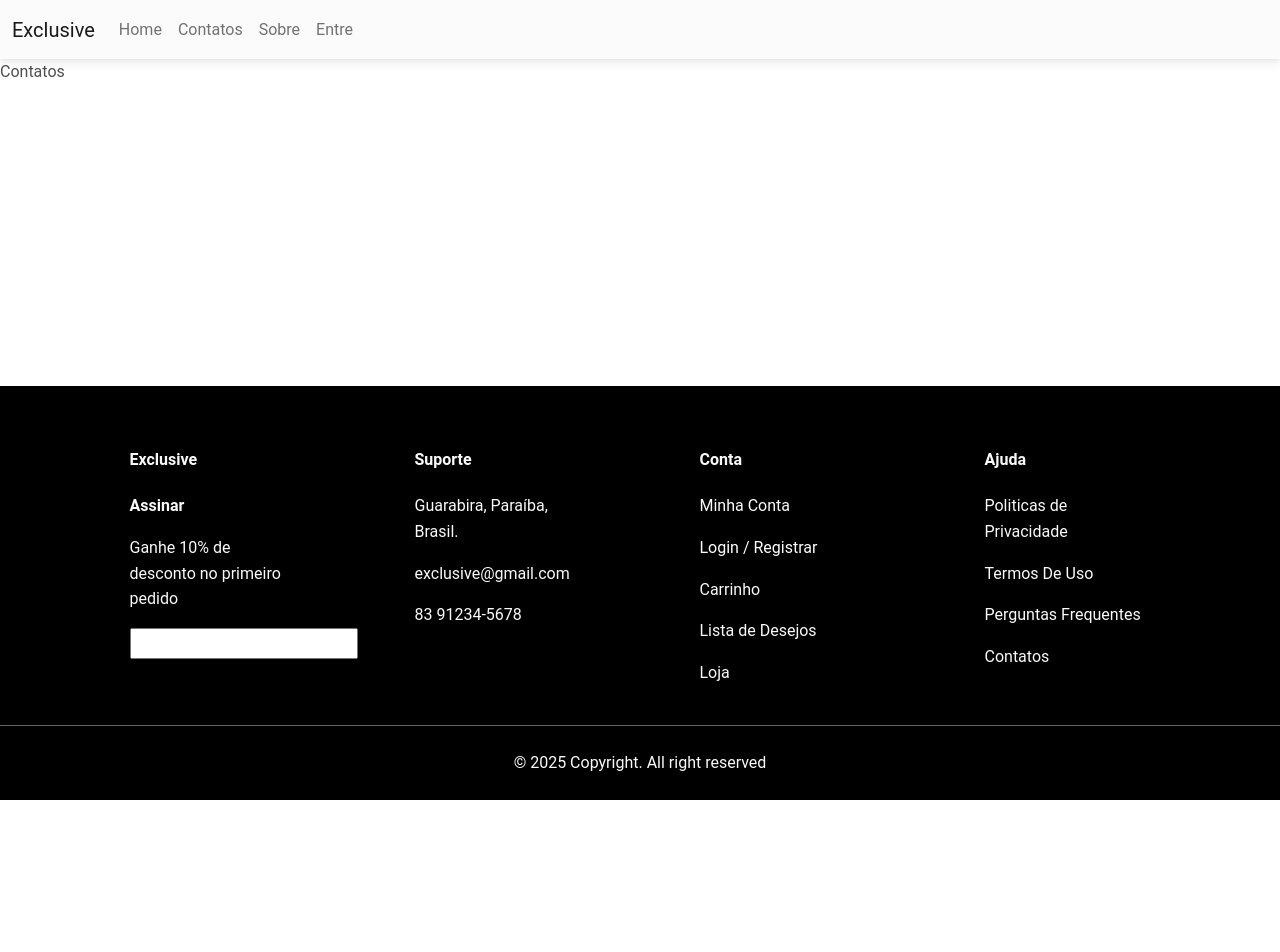
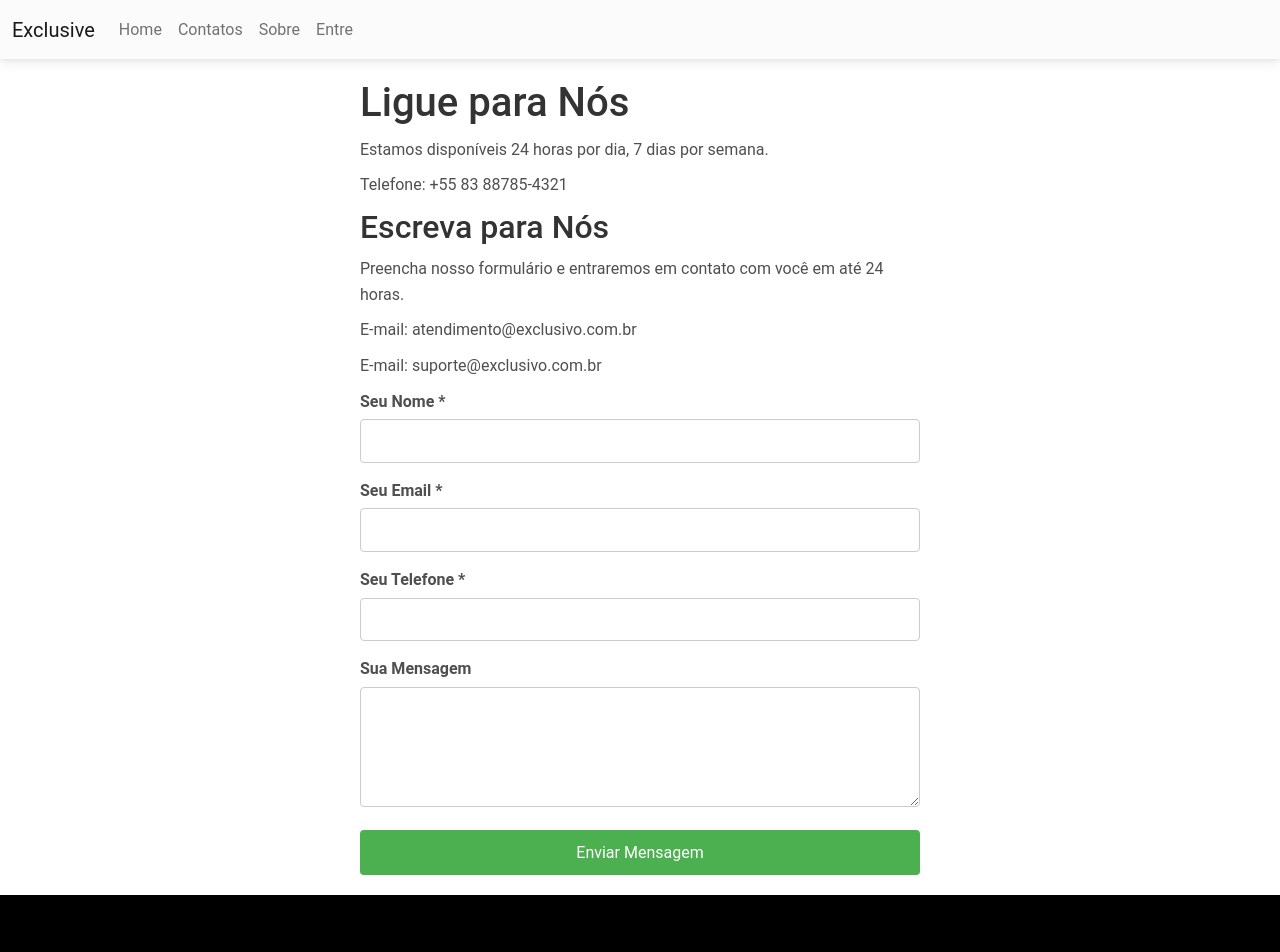
Before and after one commit to guilhermemoraes1/e-commerce_website, a React (Vite) app: page /contatos in a window 1280 px wide. Shown: the top 952 px of the page. Before the commit the page ends 800 px from the top, so only its background shows below. Built offline with nearby package versions, Linux system fonts and the light colour scheme.

Commit message:
Criei a parte de contatos

```diff
--- a/src/components/FazerLogin.css
+++ b/src/components/FazerLogin.css
@@ -49,12 +49,3 @@ color: white;
     background-color: white;
     color: #DB4444;
 }
-
-.login-link {
-margin-top: 10px;
-}
-
-.login-link a {
-color: #4CAF50;
-text-decoration: none;
-}
--- a/src/components/Main.jsx
+++ b/src/components/Main.jsx
@@ -1,5 +1,4 @@
 import { Container } from 'react-bootstrap';
-import PropriedadesCard from './PropriedadesCard';
 
 const Main = () => {
   return (
--- /dev/null
+++ b/src/views/Contatos.css
@@ -0,0 +1,50 @@
+.contact-container {
+    max-width: 600px;
+    margin: 0 auto;
+    padding: 20px;
+    text-align: left;
+  }
+
+  .contact-container h1, .contact-container h2 {
+    color: #333;
+  }
+
+  .contact-container p {
+    margin: 10px 0;
+  }
+
+  .contact-form {
+    display: flex;
+    flex-direction: column;
+  }
+
+  .form-group {
+    margin-bottom: 15px;
+  }
+
+  .form-group label {
+    display: block;
+    margin-bottom: 5px;
+    font-weight: bold;
+  }
+
+  .form-group input, .form-group textarea {
+    width: 100%;
+    padding: 8px;
+    box-sizing: border-box;
+    border: 1px solid #ccc;
+    border-radius: 4px;
+  }
+
+  .submit-btn {
+    padding: 10px 20px;
+    background-color: #4CAF50;
+    color: white;
+    border: none;
+    border-radius: 4px;
+    cursor: pointer;
+  }
+
+  .submit-btn:hover {
+    background-color: #45a049;
+  }
--- a/src/views/Contatos.jsx
+++ b/src/views/Contatos.jsx
@@ -1,10 +1,38 @@
+import React from 'react';
+import './Contatos.css'; // Importe o CSS para estilização
 
 const Contatos = () => {
+  return (
+    <div className="contact-container">
+      <h1>Ligue para Nós</h1>
+      <p>Estamos disponíveis 24 horas por dia, 7 dias por semana.</p>
+      <p>Telefone: +55 83 88785-4321</p>
 
-  return (
-    <>
-      <div>Contatos</div>
-    </>
+      <h2>Escreva para Nós</h2>
+      <p>Preencha nosso formulário e entraremos em contato com você em até 24 horas.</p>
+      <p>E-mail: atendimento@exclusivo.com.br</p>
+      <p>E-mail: suporte@exclusivo.com.br</p>
+
+      <form className="contact-form">
+        <div className="form-group">
+          <label htmlFor="name">Seu Nome *</label>
+          <input type="text" id="name" required />
+        </div>
+        <div className="form-group">
+          <label htmlFor="email">Seu Email *</label>
+          <input type="email" id="email" required />
+        </div>
+        <div className="form-group">
+          <label htmlFor="phone">Seu Telefone *</label>
+          <input type="tel" id="phone" required />
+        </div>
+        <div className="form-group">
+          <label htmlFor="message">Sua Mensagem</label>
+          <textarea id="message" rows="4" required></textarea>
+        </div>
+        <button type="submit" className="submit-btn">Enviar Mensagem</button>
+      </form>
+    </div>
   );
 };
 
--- /dev/null
+++ b/src/views/Sobre.css
@@ -0,0 +1,11 @@
+.sobre-container {
+    max-width: 900px;
+    margin: 0 auto;
+    padding: 20px;
+    font-family: Arial, sans-serif;
+}
+
+.sobre-title {
+    text-align: center;
+    margin-bottom: 20px;
+}
--- a/src/views/Sobre.jsx
+++ b/src/views/Sobre.jsx
@@ -1,3 +1,5 @@
+import './Sobre.css';
+
 const Sobre = () => {
   return (
     <>
```
